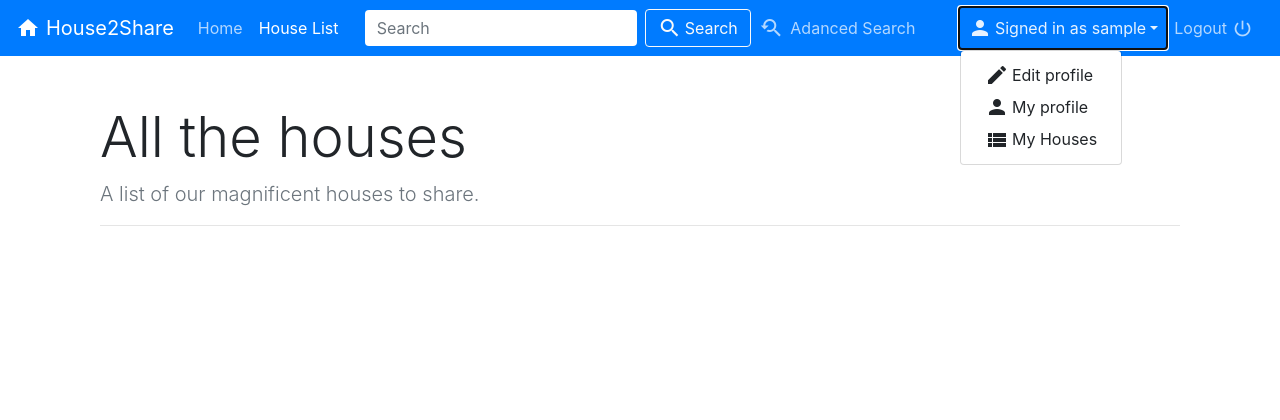
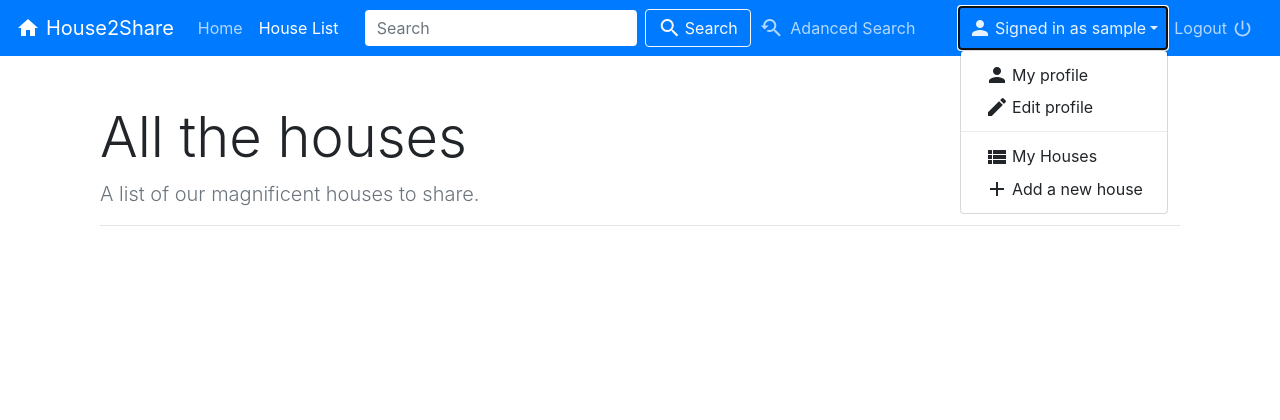
Before and after one commit to HE-Arc/Home2Share, a Django app: page /houses in a window 1280 px wide, after a click that opens the changed part. Shown: the top 420 px of the page. Run offline with Django 3.2, Linux system fonts and the light colour scheme; the visitor is signed in with stand-in values (Sample User, id 1); data that the repository does not hold is empty; parts of the project's set-up code (start-up, migrations or seed data) failed here and were passed over; some libraries are stand-ins or nearby versions.

Commit message:
Code cleaning, comments, houses by user

```diff
--- a/Home2ShareProject/main/static/css/style.css
+++ b/Home2ShareProject/main/static/css/style.css
@@ -52,7 +52,7 @@
 
 main{
   padding-top:80px;
-  padding-bottom:20px;
+  padding-bottom:80px;
 }
 
 #search_form{
@@ -78,6 +78,10 @@ main{
 
 .clear{
   clear:both;
+}
+
+.h-title-homepage{
+  margin-top: 40px;
 }
 
 /* Button / Icon style
--- a/Home2ShareProject/main/static/js/main.js
+++ b/Home2ShareProject/main/static/js/main.js
@@ -1,5 +1,6 @@
 var enabled_buttons = null;
 
+// To dynamically change style of stars when hovering and go back to same state after mouse out
 $('.rating-block button').hover( function(event){
   enabled_buttons = $('.rating-block button.btn-warning');
   $('.rating-block button').removeClass('btn-warning btn-grey');
@@ -21,7 +22,8 @@ $('.rating-block button').on('click', function(event){
   var button = $(this);
   var stars = button.attr('data-value');
   enabled_buttons = null;
-  // alert(button.attr('data-value'));
+
+  // Ajax request
   $.ajax({
     type: frm.attr('method'),
     url: frm.attr('action'),
@@ -32,7 +34,7 @@ $('.rating-block button').on('click', function(event){
       csrfmiddlewaretoken: $('input[name=csrfmiddlewaretoken]').val()
     },
     success : function(response){
-      // alert('ajax good ' + response);
+
       if(response['change_validated']){
 
         // Updates corresponding class to button
--- a/Home2ShareProject/main/templates/main/base.html
+++ b/Home2ShareProject/main/templates/main/base.html
@@ -42,9 +42,11 @@
         <li class="nav-item dropdown">
           <a class="nav-link dropdown-toggle" href="http://example.com" id="dropdown01" data-toggle="dropdown" aria-haspopup="true" aria-expanded="false"><i class="material-icons">person</i>Signed in as {{ request.user.username }}</a>
           <div class="dropdown-menu" aria-labelledby="dropdown01">
+            <a class="dropdown-item" href="{% url 'profile' user.username %}"><i class="material-icons">person</i>My profile</a>
             <a class="dropdown-item" href="{% url 'user-update' user.username %}"><i class="material-icons">mode_edit</i>Edit profile</a>
-            <a class="dropdown-item" href="{% url 'profile' user.username %}"><i class="material-icons">person</i>My profile</a>
+            <div class="dropdown-divider"></div>
             <a class="dropdown-item" href="{% url 'user-house-list' user.username %}"><i class="material-icons">view_list</i>My Houses</a>
+            <a class="dropdown-item" href="{% url 'house-new' user.username %}"><i class="material-icons">add</i>Add a new house</a>
           </div>
         </li>
         <li class="nav-item">
--- a/Home2ShareProject/main/templates/main/comment_confirm_delete.html
+++ b/Home2ShareProject/main/templates/main/comment_confirm_delete.html
@@ -4,7 +4,7 @@
 
 {% block content %}
 <div class="container">
-  <h1>Delete comment {{ object }}</h1>
+  <h1>Delete your comment</h1>
   <hr>
   <form action="" method="post">{% csrf_token %}
       <p>Are you sure you want to delete your comment ?</p>
--- a/Home2ShareProject/main/templates/main/house_detail.html
+++ b/Home2ShareProject/main/templates/main/house_detail.html
@@ -1,7 +1,7 @@
 {% extends 'main/base.html' %}
 {% load bootstrap4 %}
 
-{% block title %}Details | {{ house.name }}{% endblock %}
+{% block title %}House | {{ house.name }}{% endblock %}
 
 {% block content %}
 <div class="container">
@@ -87,7 +87,7 @@
         <h3>Average user rating (<span id="vote_count">{{ vote_count }}</span> evaluation{{ vote_count|pluralize }})</h3>
         <h4 class="bold padding-bottom-7"><span id="average">
           <!-- There's an eval -->
-          {% if average_evaluation %}
+          {% if average_evaluation.stars %}
             {{ average_evaluation.stars }}
           {% else %}
             No rating yet
@@ -130,7 +130,7 @@
       {% for comment in house.comment_set.all %}
         <div class="card">
           <div class="card-header">
-            {{ comment.user.username }}
+            By <a href="{% url 'profile' house.user.username %}">{{ comment.user.username }}</a> - <small>Last modification on {{ comment.last_modif_date }}</small>
           </div>
           <div class="card-body">
             <p class="card-text">{{ comment.body }}</p>
--- a/Home2ShareProject/main/templates/main/house_form.html
+++ b/Home2ShareProject/main/templates/main/house_form.html
@@ -21,6 +21,7 @@
     {% csrf_token %}
     {% bootstrap_form form layout='horizontal' %}
     {% buttons %}
+        <input type="hidden" name="next" value="{{ request.path }}">
         <button value="save" type="submit" class="btn btn-primary">Submit</button>
     {% endbuttons %}
   </form>
--- a/Home2ShareProject/main/templates/main/house_list.html
+++ b/Home2ShareProject/main/templates/main/house_list.html
@@ -9,14 +9,21 @@
   <div class="row">
     <div class="col-md-12">
 
-      <h1 class="display-4">{% if view.name == 'profile-house-list' %}Your houses{% else %}All the houses{% endif %}</h1>
-      <p class="lead text-muted">{% if view.name == 'profile-house-list' %}Houses that are yours{% else %}A list of our magnificent houses to share.{% endif %}</p>
+      {% if view.name == 'profile-house-list' %}
+        <h1 class="display-4">{% if username == request.user.username %}Your houses{% else %}{{ username }}'s houses{% endif %}</h1>
+        <p class="lead text-muted">{% if username == request.user.username %}Houses that are yours{% else %}The list of {{ username }}'s magnificent houses.{% endif %}</p>
+      {% else %}
+        <h1 class="display-4">All the houses</h1>
+        <p class="lead text-muted">A list of our magnificent houses to share.</p>
+      {% endif %}
 
       <hr/>
       {% if view.name == 'profile-house-list' %}
-        <div class="btn-toolbar" role="toolbar" aria-label="Toolbar with button groups">
-          <a href="{% url 'house-new' user.username %}" class="btn btn-success btn-sm"><i class="material-icons">add</i>Add a new house</a>
-        </div>
+        {% if username == request.user.username %}
+          <div class="btn-toolbar" role="toolbar" aria-label="Toolbar with button groups">
+            <a href="{% url 'house-new' user.username %}" class="btn btn-success btn-sm"><i class="material-icons">add</i>Add a new house</a>
+          </div>
+        {% endif %}
   		  {% show_house_list house_list request.user.username multiline=True user_buttons=True%}
       {% else %}
   			{% show_house_list house_list request.user.username multiline=True user_buttons=False%}
--- a/Home2ShareProject/main/templates/main/search_form.html
+++ b/Home2ShareProject/main/templates/main/search_form.html
@@ -8,7 +8,7 @@
 
 {% block content %}
 <div class="container">
-    <h1>Search for a house</h1>
+    <h1 class="display-4">Search for a house</h1>
   <hr>
   <form method="get" enctype="multipart/form-data">
     {% bootstrap_form filter.form layout='horizontal' %}
--- a/Home2ShareProject/main/templates/tag_show_house_list.html
+++ b/Home2ShareProject/main/templates/tag_show_house_list.html
@@ -5,13 +5,13 @@
   <!-- Creating a column for each treasure panel -->
   <div class="col-md-4">
     <div class="card" style="width: 21rem;">
-      <img class="card-img-top" src="{{ house.image.url }}" alt="Card image cap">
+      <a href="{% url 'house-detail' house.slug_name %}"><img class="card-img-top" src="{{ house.image.url }}" alt="Card image cap"></a>
       <div class="card-body">
         <h5 class="card-title">{{ house.name }}</h5>
         <p class="card-text"><h6>{{ house.city}}, {{house.country}}</strong></h6>{{ house.description|truncatewords:50 }}</p>
         <div class="btn-toolbar" role="toolbar" aria-label="Toolbar with button groups">
           <div class="btn-group mr-2" role="group" aria-label="First group">
-            <a href="/house/{{house.slug_name}}/" class="btn btn-primary">Details</a>
+            <a href="{% url 'house-detail' house.slug_name %}" class="btn btn-primary">Details</a>
           </div>
           {% if user_buttons and house.user.username == logged_user %}
           <div class="btn-group mr-2" role="group" aria-label="Second group">
--- a/Home2ShareProject/main/urls.py
+++ b/Home2ShareProject/main/urls.py
@@ -12,23 +12,30 @@ from main.filters import HouseFilter
 
 
 urlpatterns = [
+    # Homepage
     path('', views.index, name = 'index'),
+    # Auth
     path('', include('django.contrib.auth.urls')),
+    path('register/',views.UserCreateView.as_view(),name='register'),
+    path('account_activation_sent/',views.account_activation_sent, name='account_activation_sent'),
+    path('activate/<uidb64>/<token>',views.activate, name='activate'),
+    # User
     path('user/<slug>/', views.ProfileView.as_view(), name='profile'),
     path('user/<slug>/houses', views.UserHouseListView.as_view(), name='user-house-list'),
     path('user/<slug>/update', views.UpdateUserView.as_view(), name='user-update'),
+    # Houses
     path('user/<slug>/house/new', views.HouseCreateView.as_view(), name='house-new'),
+    path('house/<slug>/update', views.HouseUpdateView.as_view(), name='house-update'),
+    path('house/<slug>/delete', views.HouseDeleteView.as_view(), name='house-delete'),
+    path('houses', views.HouseListView.as_view(), name='house-list'),
+    path('house/<slug>/', views.HouseDetailView.as_view(), name='house-detail'),
+    # Comments
     path('house/<slug>/comment/new', views.HouseCommentCreateView.as_view(), name='house-comment-create'),
     path('comment/<pk>/update', views.CommentUpdateView.as_view(), name='comment-update'),
     path('comment/<pk>/delete', views.CommentDeleteView.as_view(), name='comment-delete'),
+    # Evaluation
     path('house/evaluation/new', views.update_rating, name='house-evaluation-create'),
-    path('house/<slug>/update', views.HouseUpdateView.as_view(), name='house-update'),
-    path('house/<slug>/delete', views.HouseDeleteView.as_view(), name='house-delete'),
-    path('register/',views.UserCreateView.as_view(),name='register'),
-    path('houses', views.HouseListView.as_view(), name='house-list'),
-    path('house/<slug>/', views.HouseDetailView.as_view(), name='house-detail'),
-    path('account_activation_sent/',views.account_activation_sent, name='account_activation_sent'),
-    path('activate/<uidb64>/<token>',views.activate, name='activate'),
+    # Search
     path('search',views.SearchHouseView.as_view(), name='search_house'),
     path('advanced_search',FilterView.as_view(filterset_class=HouseFilter,template_name='main/search_form.html'), name='advanced_search')
 ]
--- a/Home2ShareProject/main/views/house_views.py
+++ b/Home2ShareProject/main/views/house_views.py
@@ -17,11 +17,12 @@ import json
 #Use UsersPassTestMixin a la place de dispatch
 #!!!!!!!!!!!!!!!!!!!!!!!!!!!!!!!!!!!!!!!!!!
 
-# -------------------------------------------
-# USER
-# -------------------------------------------
+# -----------------------------------------------------------------------------
+#                                    HOUSES
+# -----------------------------------------------------------------------------
 
-class UserHouseListView(UserPassesTestMixin, generic.ListView):
+class UserHouseListView(generic.ListView):
+    """ Houses List by User """
     model = House
     paginate_by = 6
     name = 'profile-house-list'
@@ -34,27 +35,22 @@ class UserHouseListView(UserPassesTestMixin, generic.ListView):
 
         return query_houses
 
-    def test_func(self):
-        return self.kwargs['slug'] == self.request.user.username
-
-    # def dispatch(self, request, *args, **kwargs):
-    #     if self.kwargs['slug'] == request.user.username:
-    #         return super(UserHouseListView, self).dispatch(request, *args, **kwargs)
-    #     else:
-    #         return redirect('/')
+    def get_context_data(self, **kwargs):
+        context = super().get_context_data(**kwargs)
+        context['username'] = self.kwargs['slug']
+        return context
 
 
-# -------------------------------------------
-# PUBLIC
-# -------------------------------------------
 class HouseListView(generic.ListView):
+    """ Houses List ordered by date """
     model = House
     paginate_by = 6
 
     def get_queryset(self):
-        return House.objects.select_related('user').all()
+        return House.objects.select_related('user').order_by('-pub_date').all()
 
 class HouseDetailView(generic.DetailView):
+    """ House Detail Page"""
     model = House
     slug_field = 'slug_name'
 
@@ -63,23 +59,31 @@ class HouseDetailView(generic.DetailView):
 
     def get_context_data(self, **kwargs):
         context = super().get_context_data(**kwargs)
-        # context['comments'] = Comment.objects.filter(house__id=self.object.pk).prefetch_related('user')
 
+        # Evaluations about this house
         evaluations = self.object.evaluation_set.all()
 
+        # Evaluations containing this user
         context['evaluation'] = evaluations.filter(user__id=self.request.user.pk).first()  # Evaluation.objects.filter(house__id=self.object.pk, user__id=self.request.user.pk).first()
+        # Forms
         context['formComments'] = CommentForm()
         context['formEvaluation'] = EvaluationForm()
+        # Vote Count
         context['vote_count'] = evaluations.count()
+        # Average
         context['average_evaluation'] = self.object.evaluation_set.aggregate(stars=Avg('stars'))
 
         return context
 
 class HouseCreateView(LoginRequiredMixin, generic.CreateView):
+    """ Houses Creation Page """
     model = House
     fields = ['name', 'country', 'city', 'street_name', 'street_number', 'description', 'room_quantity', 'person_quantity', 'price', 'image']
     success_url = reverse_lazy('house-list')
     name = 'new-house'
+
+    def get_success_url(self):
+        return reverse('house-detail', kwargs={'slug': self.object.slug_name})
 
     def form_valid(self, form):
         house = form.save(commit = False)
@@ -88,24 +92,22 @@ class HouseCreateView(LoginRequiredMixin, generic.CreateView):
         return super().form_valid(form)
 
 class HouseUpdateView(UserPassesTestMixin, generic.UpdateView):
+    """ House Update Page """
     model = House
     slug_field = 'slug_name'
     fields = ['name', 'country', 'city', 'street_name', 'street_number', 'description', 'room_quantity', 'person_quantity', 'price', 'image']
-    success_url = reverse_lazy('house-list')
     name = 'update-house'
+
+    def get_success_url(self):
+        return reverse('house-detail', kwargs={'slug': self.object.slug_name})
 
     def test_func(self):
         self.object = self.get_object()
         return self.object.user.username == self.request.user.username
 
-    # def dispatch(self, request, *args, **kwargs):
-    #     self.object = self.get_object()
-    #     if self.object.user.username == request.user.username:
-    #         return super(HouseUpdateView, self).dispatch(request, *args, **kwargs)
-    #     else:
-    #         return redirect('/')
 
 class HouseDeleteView(UserPassesTestMixin, generic.DeleteView):
+    """ House Delete Page"""
     model = House
     slug_field = 'slug_name'
     success_url = reverse_lazy('house-list')
@@ -114,14 +116,13 @@ class HouseDeleteView(UserPassesTestMixin, generic.DeleteView):
         self.object = self.get_object()
         return self.object.user.username == self.request.user.username
 
-    # def dispatch(self, request, *args, **kwargs):
-    #     self.object = self.get_object()
-    #     if self.object.user.username == request.user.username:
-    #         return super(HouseDeleteView, self).dispatch(request, *args, **kwargs)
-    #     else:
-    #         return redirect('/')
+
+# -----------------------------------------------------------------------------
+#                            COMMENTS ON HOUSES
+# -----------------------------------------------------------------------------
 
 class HouseCommentCreateView(LoginRequiredMixin, SingleObjectMixin, FormView):
+    """ Comment Creation on House """
     template_name = 'main/house_detail.html'
     slug_field = 'slug_name'
     form_class = CommentForm
@@ -129,8 +130,12 @@ class HouseCommentCreateView(LoginRequiredMixin, SingleObjectMixin, FormView):
 
     def post(self, request, *args, **kwargs):
         self.object = self.get_object()
+
         form = self.get_form()
+
+        # Form validation
         if form.is_valid():
+            # Comment creation and completion
             comment = Comment()
             comment.body = form.cleaned_data['body']
             comment.user = request.user
@@ -143,7 +148,9 @@ class HouseCommentCreateView(LoginRequiredMixin, SingleObjectMixin, FormView):
     def get_success_url(self):
         return reverse('house-detail', kwargs={'slug': self.object.slug_name})
 
+
 class CommentUpdateView(UserPassesTestMixin, generic.UpdateView):
+    """ Comment Update Page """
     model = Comment
     fields = ['body']
 
@@ -154,15 +161,11 @@ class CommentUpdateView(UserPassesTestMixin, generic.UpdateView):
         self.object = self.get_object()
         return self.object.user.username == self.request.user.username
 
-    # def dispatch(self, request, *args, **kwargs):
-    #     self.object = self.get_object()
-    #     if self.object.user.username == request.user.username:
-    #         return super(CommentUpdateView, self).dispatch(request, *args, **kwargs)
-    #     else:
-    #         return redirect('/')
 
 class CommentDeleteView(UserPassesTestMixin, generic.DeleteView):
+    """ Comment Delete Page """
     model = Comment
+
     def get_success_url(self):
         return reverse('house-detail', kwargs={'slug': self.object.house.slug_name})
 
@@ -170,14 +173,12 @@ class CommentDeleteView(UserPassesTestMixin, generic.DeleteView):
         self.object = self.get_object()
         return self.object.user.username == self.request.user.username
 
-    # def dispatch(self, request, *args, **kwargs):
-    #     self.object = self.get_object()
-    #     if self.object.user.username == request.user.username:
-    #         return super(CommentDeleteView, self).dispatch(request, *args, **kwargs)
-    #     else:
-    #         return redirect('/')
+# -----------------------------------------------------------------------------
+#                               SEARCH HOUSES
+# -----------------------------------------------------------------------------
 
 class SearchHouseView(generic.ListView):
+    """ Search Houses """
     template_name = 'main/house_list.html'
     model = House
     paginate_by = 3
@@ -193,20 +194,28 @@ class SearchHouseView(generic.ListView):
             object_list = []
         return object_list
 
+# -----------------------------------------------------------------------------
+#                               EVALUATIONS
+# -----------------------------------------------------------------------------
+
 def update_rating(request):
     if request.method == 'POST':
+        # Get info transmitted
         house_id = request.POST['house_id']
         house_slug = request.POST['house_slug']
         stars = int(request.POST['stars'])
 
         house = House.objects.filter(pk=house_id).first()
 
+        # Get evaluation from auth user and house from the page
         evaluation = Evaluation.objects.filter(house__id=house_id, user__id=request.user.pk).first()
 
+        # Create a new eval if there's not one yet
         if not evaluation:
             evaluation = Evaluation()
 
         change_validated = False
+        # To be sure to receive a correct amount of stars
         if(stars <= 5 and stars >= 1):
             evaluation.stars = stars
             evaluation.user = request.user
@@ -214,6 +223,7 @@ def update_rating(request):
             evaluation.save()
             change_validated = True
 
+        # Ajax response with validation state, new average stars and number of votes for this house
         response = {
             'change_validated' : change_validated,
             'average_evaluation' : list(Evaluation.objects.filter(house__id=house_id).aggregate(stars=Avg('stars')).values())[0],
@@ -221,41 +231,3 @@ def update_rating(request):
         }
 
         return HttpResponse(json.dumps(response), content_type='application/json')
-
-# def calc_average_stars(house_id):
-#     evals = Evaluation.objects.filter(house__id=house_id)
-#     if evals.count() > 0:
-#         sum_stars = 0
-#         for e in evals:
-#             sum_stars += e.stars
-#         avg_stars = sum_stars/evals.count()
-#         return avg_stars
-#     else:
-#         return 0
-
-#
-# class EvaluationCreateView(LoginRequiredMixin, SingleObjectMixin, FormView):
-#     template_name = 'main/house_detail.html'
-#     slug_field = 'slug_name'
-#     form_class = EvaluationForm
-#     model = House
-#
-#     def post(self, request, *args, **kwargs):
-#         self.object = self.get_object()
-#         form = self.get_form()
-#         evaluation = Evaluation.objects.filter(house__id=self.object.pk, user__id=self.request.user.pk).first()
-#         if form.is_valid():
-#             if not evaluation:
-#                 evaluation = Evaluation()
-#
-#             evaluation.stars = form.cleaned_data['stars']
-#             evaluation.user = request.user
-#             evaluation.house = self.object
-#             evaluation.save()
-#             return self.form_valid(form)
-#
-#         else:
-#             return self.form_invalid(form)
-#
-#     def get_success_url(self):
-#         return reverse('house-detail', kwargs={'slug': self.object.slug_name})
```
Also changed, not shown: Home2ShareProject/main/templates/index.html (+5 -5 lines), Home2ShareProject/main/templates/registration/user_detail.html (+7 -4 lines).
